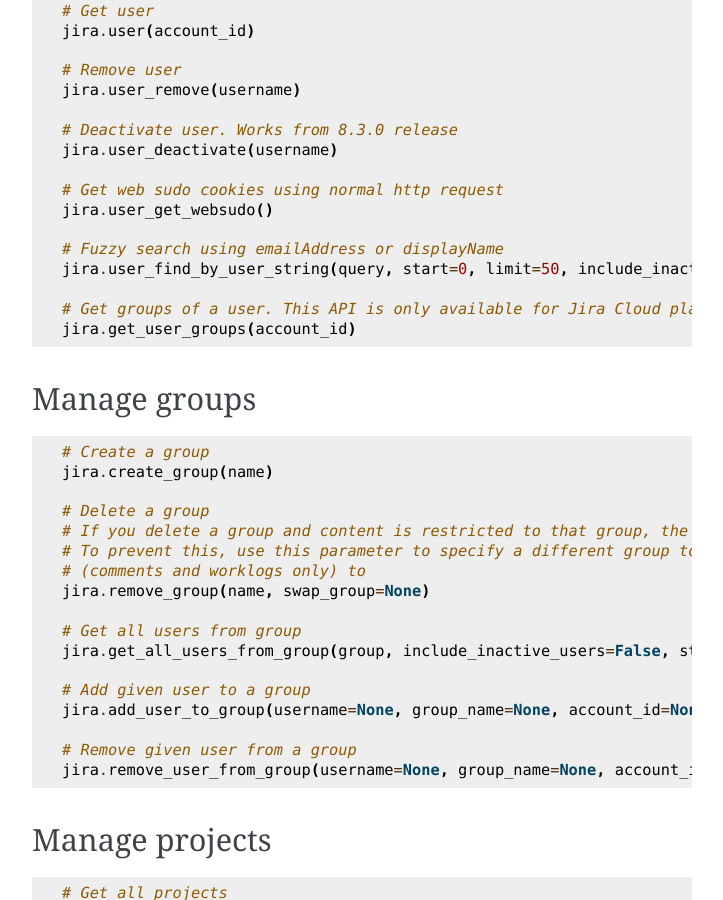
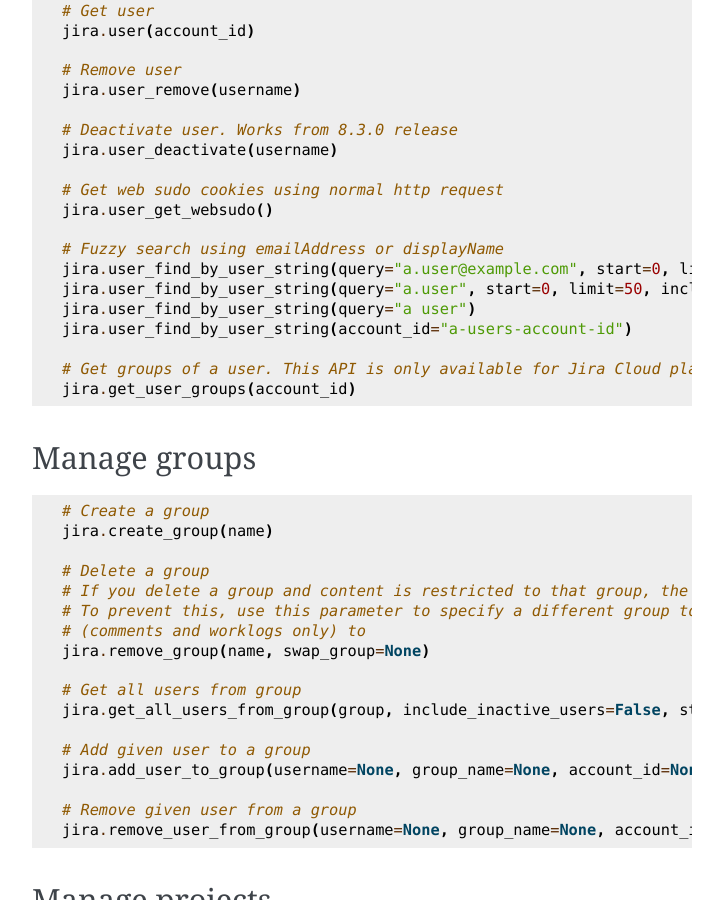
Before and after one commit to atlassian-api/atlassian-python-api, a Sphinx documentation site: the page built from docs/jira.rst, in a window 1280 px wide and 900 px high, scrolled down 1251 px. Shown: the whole window, without its empty margins (388-1111 px from the left). Built offline with Sphinx 7.4.7, drawn with Linux system fonts in a browser that asks for light colours; pages that are not in the unit, such as notebooks, are missing from menus.

Commit message:
Adding more jira examples for `user_find_by_user_string`. (#1265)

```diff
--- a/docs/jira.rst
+++ b/docs/jira.rst
@@ -74,7 +74,10 @@
     jira.user_get_websudo()
 
     # Fuzzy search using emailAddress or displayName
-    jira.user_find_by_user_string(query, start=0, limit=50, include_inactive_users=False)
+    jira.user_find_by_user_string(query="a.user@example.com", start=0, limit=50, include_inactive_users=False)
+    jira.user_find_by_user_string(query="a.user", start=0, limit=50, include_inactive_users=False)
+    jira.user_find_by_user_string(query="a user")
+    jira.user_find_by_user_string(account_id="a-users-account-id")
 
     # Get groups of a user. This API is only available for Jira Cloud platform.
     jira.get_user_groups(account_id)
```
